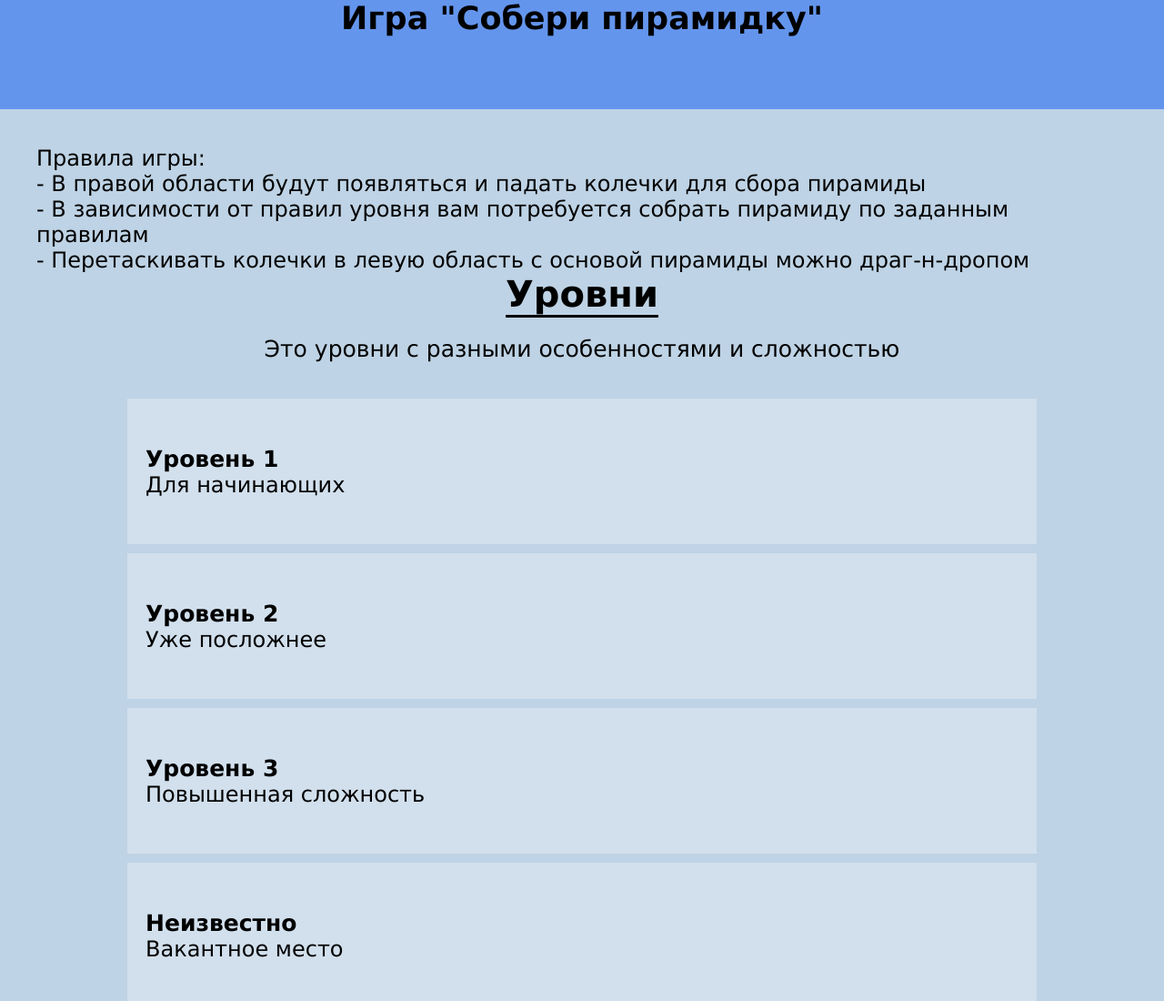
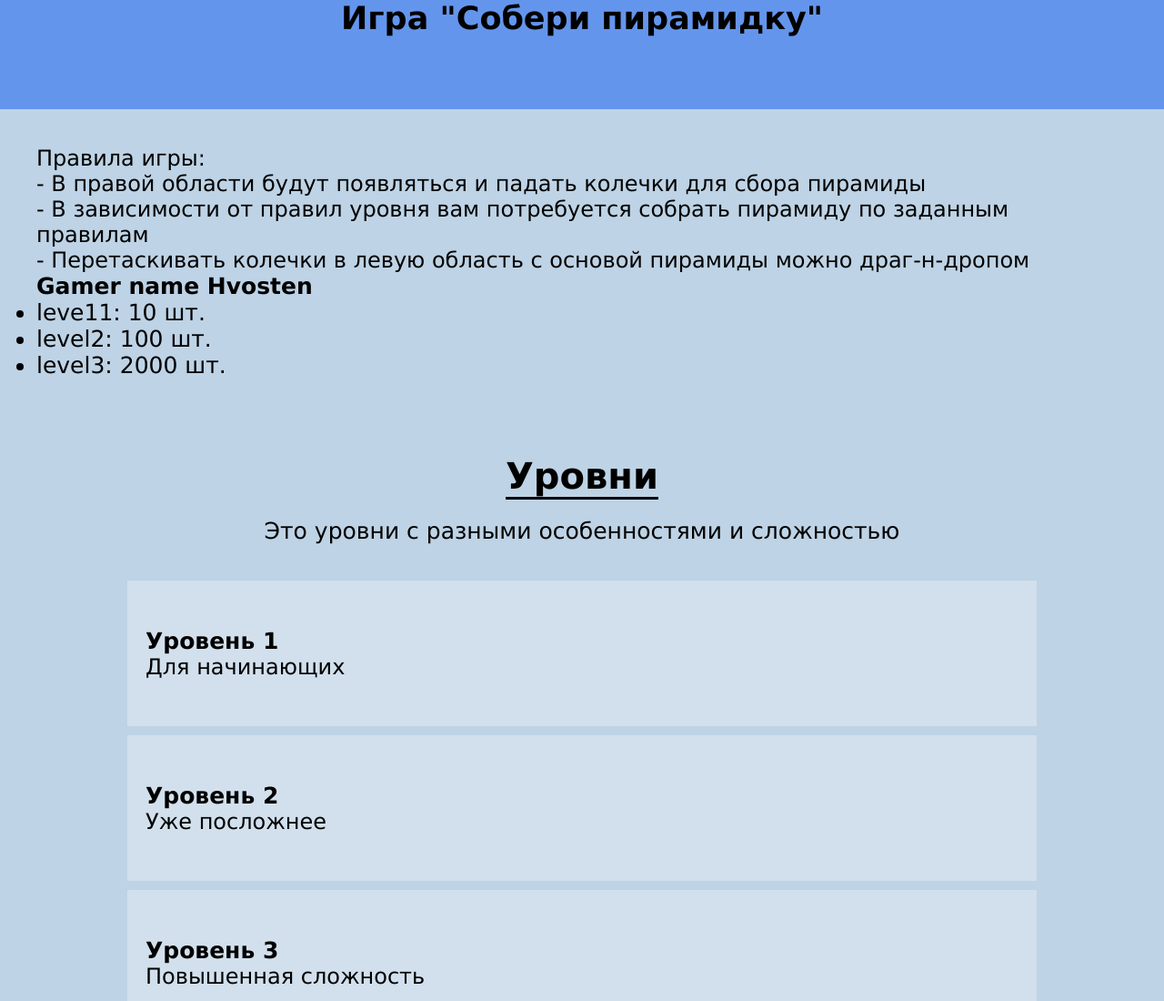
Before and after one commit to hvostPyr/hvostPyr.github.io, a plain HTML site: page index.html in a window 1280 px wide. Shown: the top 1100 px of the page at 91% size. Drawn offline with Linux system fonts and the light colour scheme.

Commit message:
add_gamers_list

```diff
--- a/css/common.css
+++ b/css/common.css
@@ -5,6 +5,14 @@
     font-family:'Lucida Sans', 'Lucida Sans Regular', 'Lucida Grande', 'Lucida Sans Unicode', Geneva, Verdana, sans-serif;
     box-sizing:border-box;
 }
+
+.winners{
+	width: 70%;
+	height: 200px;
+
+}
+
+
 .header, .footer {
     display: flex;
     justify-content: space-between;
--- a/index.html
+++ b/index.html
@@ -18,7 +18,8 @@
 	<p>- В правой области будут появляться и падать колечки для сбора пирамиды</p>
 	<p>- В зависимости от правил уровня вам потребуется собрать пирамиду по заданным правилам</p>
 	<p>- Перетаскивать колечки в левую область с основой пирамиды можно драг-н-дропом</p>
-
+	<p id = "winners" class = "winners">
+	</p>
 	<div class="table">
 					<h3 class="title"> Уровни</h3>
 					<p class="descr"> Это уровни с разными особенностями и сложностью</p>
@@ -30,7 +31,7 @@
 							<p>Для начинающих</p>
 						</div>
 
-						<a class="item__href" href=" ./pages/leve1.html"></a>
+						<a class="item__href" href=" ./pages/level1.html"></a>
 					</div>
 
 					<div class="table__item">
@@ -60,6 +61,38 @@
 
 					</div>
 	</div>
+
+	<script>
+	var data = {
+	  name: 'Hvosten',
+	  items: {
+		leve11: 10,
+		level2: 100,
+		level3: 2000,
+	  },
+	};
+
+	// объект в json
+	var json = JSON.stringify(data); // {"name":"Hvosten","items":{"level1":1,"level2":1,"level3":2}}
+
+	// json в объект
+	var obj = JSON.parse(json); // объект
+
+
+	//Когда получаем json- преобразуем его в объект, а дальше уже в зависимости от структуры данных
+	var data = JSON.parse(json);
+
+	var header = '<h2>Gamer name ' + data.name + '</h2>';
+	var list = '';
+
+	for (var i in data.items) {
+	  list += '<li>' + i + ': ' + data.items[i] + ' шт. </li>';
+	}
+
+	document.getElementById('winners').innerHTML += header;
+	document.getElementById('winners').innerHTML += '<ul>' + list + '</ul>';
+
+	</script>
 </div>
 </body>
 </html>
```
